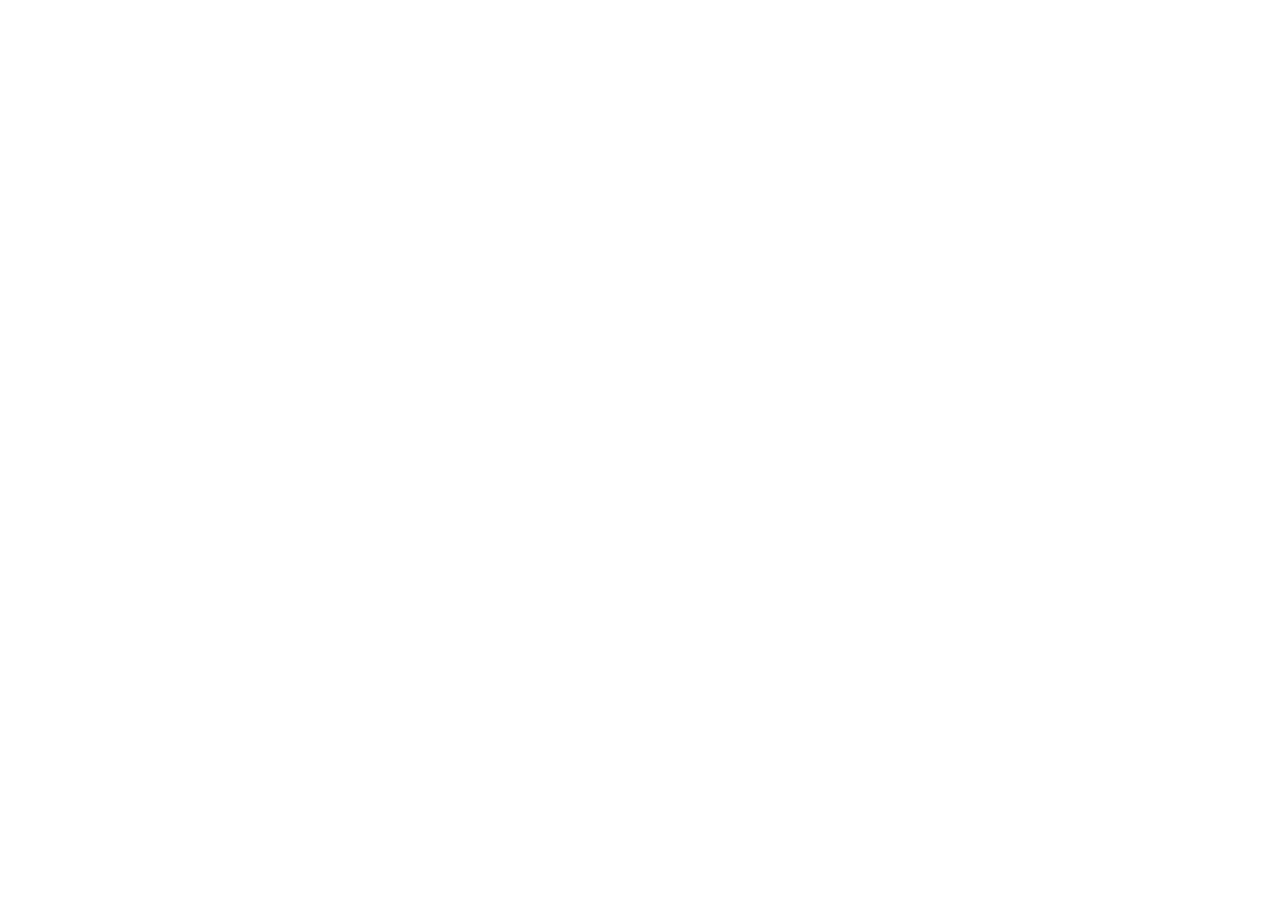
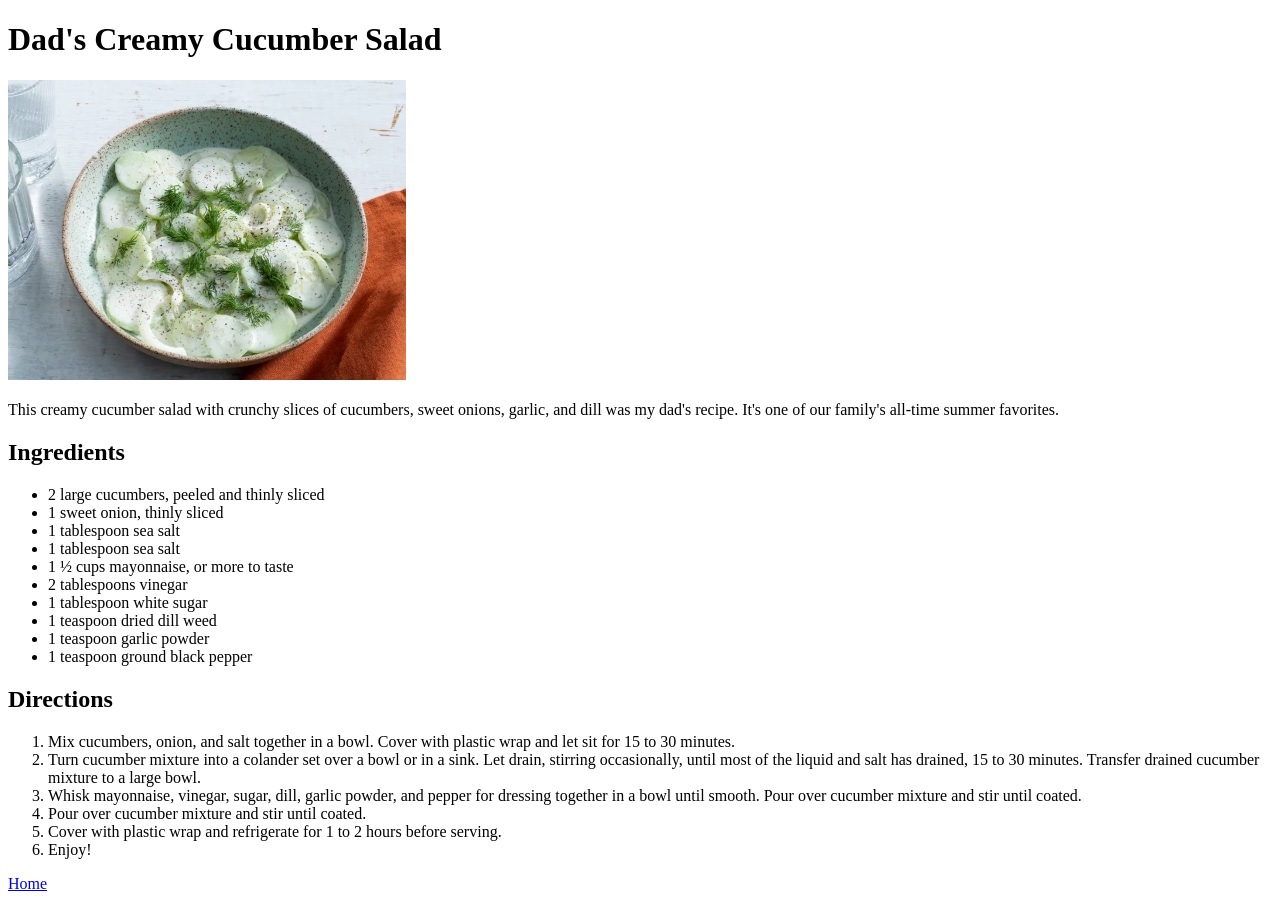
Before and after one commit to CrytecOdin/odin-recipes, a plain HTML site: page recipes/cucumber-salad.html in a window 1280 px wide. Before the commit the page ends 800 px from the top, so only its background shows below. Drawn offline with Linux system fonts and the light colour scheme.

Commit message:
the project is now finished it can be added recipes to the index and a lot of visuals to be added when we learn more

```diff
--- a/recipes/cucumber-salad.html
+++ b/recipes/cucumber-salad.html
@@ -3,9 +3,45 @@
 <head>
     <meta charset="UTF-8">
     <meta name="viewport" content="width=device-width, initial-scale=1.0">
-    <title>Document</title>
+    <title>Dad's Creamy Cucumber Salad</title>
 </head>
 <body>
+    <h1>Dad's Creamy Cucumber Salad</h1>
+
+    <img src="../images/cucumber.jpg" alt="photo of a cucumber salad">
+
+    <p>This creamy cucumber salad with crunchy slices of cucumbers, sweet onions, garlic, and dill was my dad's recipe. It's one of our family's all-time summer favorites.</p>
+
+    <h2>Ingredients</h2>
+
+<ul>
+    <li>2 large cucumbers, peeled and thinly sliced</li>
+    <li>1 sweet onion, thinly sliced</li>
+    <li>1 tablespoon sea salt</li>
+    <li>1 tablespoon sea salt</li>
+    <li>1 ½ cups mayonnaise, or more to taste</li>
+    <li>2 tablespoons vinegar</li>
+    <li>1 tablespoon white sugar</li>
+    <li>1 teaspoon dried dill weed</li>
+    <li>1 teaspoon garlic powder</li>
+    <li>1 teaspoon ground black pepper</li>
+</ul>
+
+<h2>Directions</h2>
+
+<ol>
+    <li>Mix cucumbers, onion, and salt together in a bowl. Cover with plastic wrap and let sit for 15 to 30 minutes.
+
+</li>
+    <li>Turn cucumber mixture into a colander set over a bowl or in a sink. Let drain, stirring occasionally, until most of the liquid and salt has drained, 15 to 30 minutes. Transfer drained cucumber mixture to a large bowl.
+    </li>
+    <li>Whisk mayonnaise, vinegar, sugar, dill, garlic powder, and pepper for dressing together in a bowl until smooth. Pour over cucumber mixture and stir until coated.</li>
+    <li>Pour over cucumber mixture and stir until coated.</li>
+    <li>Cover with plastic wrap and refrigerate for 1 to 2 hours before serving.</li>
+    <li>Enjoy!</li>
+</ol>
+
+<a href="../index.html">Home</a>
 
 </body>
 </html>
```
Also changed, not shown: index.html (+1 -0 lines), images/cucumber.jpg (added).
